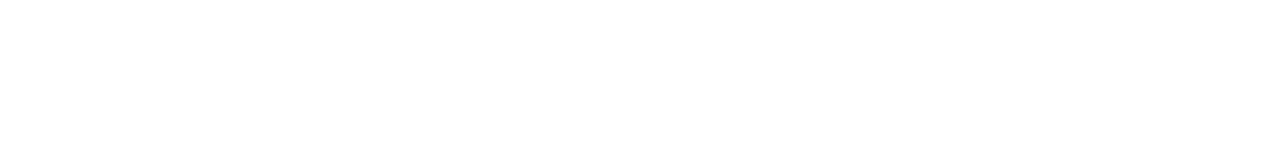
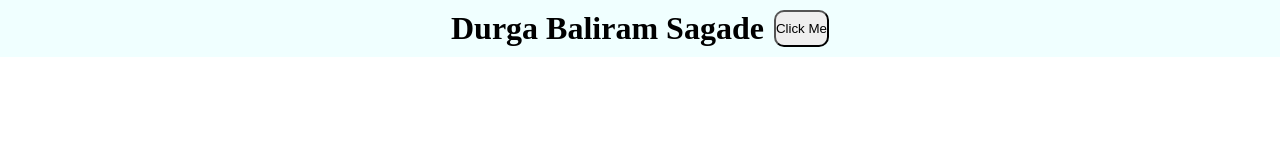
Before and after one commit to myovira/Practice07-Dec-2024, a plain HTML site: page index.html in a window 1280 px wide. Drawn offline with Linux system fonts and the light colour scheme.

Commit message:
10% work done

```diff
--- a/index.html
+++ b/index.html
@@ -3,9 +3,13 @@
 <head>
     <meta charset="UTF-8">
     <meta name="viewport" content="width=device-width, initial-scale=1.0">
-    <title>Document</title>
+    <title>Durga Sagade</title>
+    <link rel="stylesheet" href="style.css">
 </head>
 <body>
-
-</body>
+    <div class="cotainer">
+        <h1>Durga Baliram Sagade</h1>
+<button>Click Me</button>
+    </div>
+    </body>
 </html>
--- a/style.css
+++ b/style.css
@@ -3,3 +3,25 @@
     margin: 0;
     box-sizing: border-box;
 }
+.cotainer{
+    display: flex;
+    justify-content:center;
+    padding: 10px;
+    background-color: azure;
+    gap: 10px;
+    width: 100%;
+
+
+}
+.cotainer button{
+    border-radius: 10px;
+    cursor: pointer;
+
+
+}
+.cotainer button :hover{
+    color: #fff;
+    background-color: #000;
+    animation: bubble 0.4s ease-out;
+
+}
```
